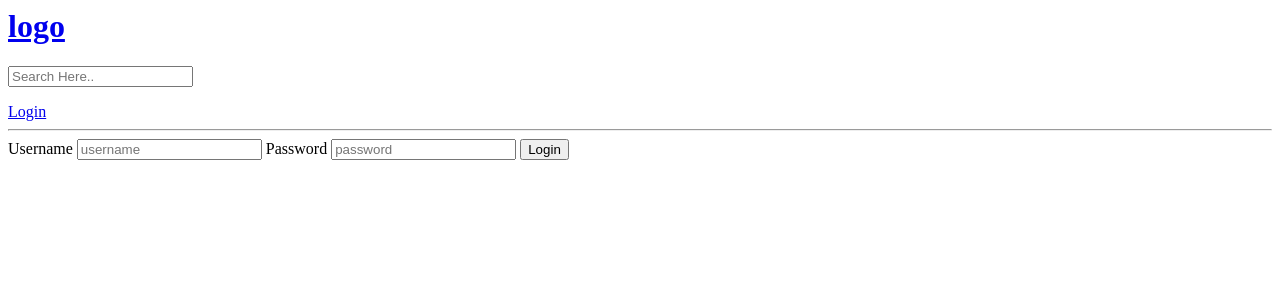
After one commit to AbhilashGaurav/room_buddies, a Django app: page /login/ in a window 1280 px wide. The commit adds this page. Shown: the top 300 px of the page. Run offline with Django 4.2, Linux system fonts and the light colour scheme.

Commit message:
login and logout credential page

```diff
--- /dev/null
+++ b/my_proj/base/templates/base/login_page.html
@@ -0,0 +1,16 @@
+{%extends 'main.html' %}
+
+{%block content%}
+
+<div>
+    <form method="post" action="">
+        {%csrf_token %}
+        <label>Username</label>
+        <input type="text" name="username" placeholder="username"/>
+        <label>Password</label>
+        <input type="password" name="password" placeholder="password"/>
+        <input type="submit" value="Login"/>
+    </form>
+</div>
+
+{%endblock content%}
--- a/my_proj/base/urls.py
+++ b/my_proj/base/urls.py
@@ -1,6 +1,7 @@
 from django.urls import path
 from . import views
 urlpatterns =[
+    path("login/",views.loginPage,name="login"),
     path("",views.home,name="home"),
     path("room/<str:pk>/",views.room,name="room"),
 
--- a/my_proj/base/views.py
+++ b/my_proj/base/views.py
@@ -1,16 +1,35 @@
 from django.shortcuts import render, redirect
+from django.contrib import messages
 from django.http import HttpResponse
 from django.db.models import Q
+from django.contrib.auth import login, authenticate, logout
+from django.contrib.auth.models import User
 
 from .forms import RoomForm
 # Create your views here.
 from .models import Room, Topic
-rooms = [
-    {'id': 1, 'name': '1 oop data'},
-    {'id': 2, 'name': '2 data'},
-    {'id': 3, 'name': '3 data'},
-    {'id': 4, 'name': '4 data'}
-]
+# rooms = [
+#     {'id': 1, 'name': '1 oop data'},
+#     {'id': 2, 'name': '2 data'},
+#     {'id': 3, 'name': '3 data'},
+#     {'id': 4, 'name': '4 data'}
+# ]
+
+def loginPage(request):
+    if request.method == 'POST':
+        username = request.POST.get('username')
+        password = request.POST.get('password')
+        try:
+            user = User.objects.get(username=username)
+        except:
+            messages.error(request, 'Invalid username or password')
+        user = authenticate(request, username=username, password=password)
+        if user is not None:
+            login(request, user)
+            return redirect('home')
+    context = {}
+    return render(request,"base/login_page.html",context)
+
 def home(request):
     q = request.GET.get('q') if request.GET.get('q') else ''
     rooms = Room.objects.filter(
--- a/my_proj/templates/main.html
+++ b/my_proj/templates/main.html
@@ -1,6 +1,13 @@
 <html>
     <body>
         {%include 'navbar.html' %}
+        {% if messages %}
+        <ul class="messages">
+            {% for message in messages %}
+            {{ message }}
+            {% endfor %}
+        </ul>
+        {% endif %}
         {%block content%}
 
         {% endblock content%}
--- a/my_proj/templates/navbar.html
+++ b/my_proj/templates/navbar.html
@@ -6,4 +6,6 @@
 <form method="GET" action="{%url 'home'%}">
     <input type="text" name="q" placeholder="Search Here.."/>
 </form>
+
+<a href="{%url 'login'%} ">Login</a>
 <hr>
```
Also changed, not shown: my_proj/db.sqlite3.
